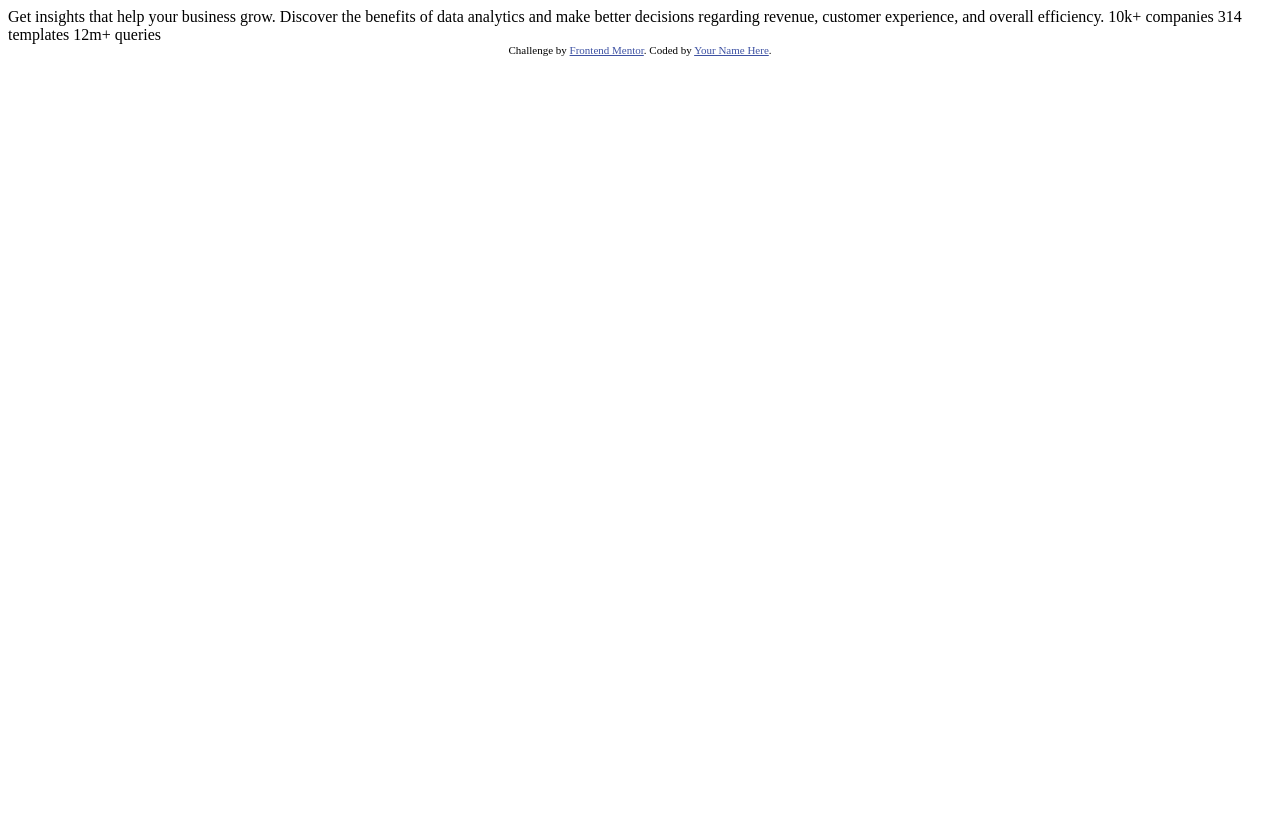
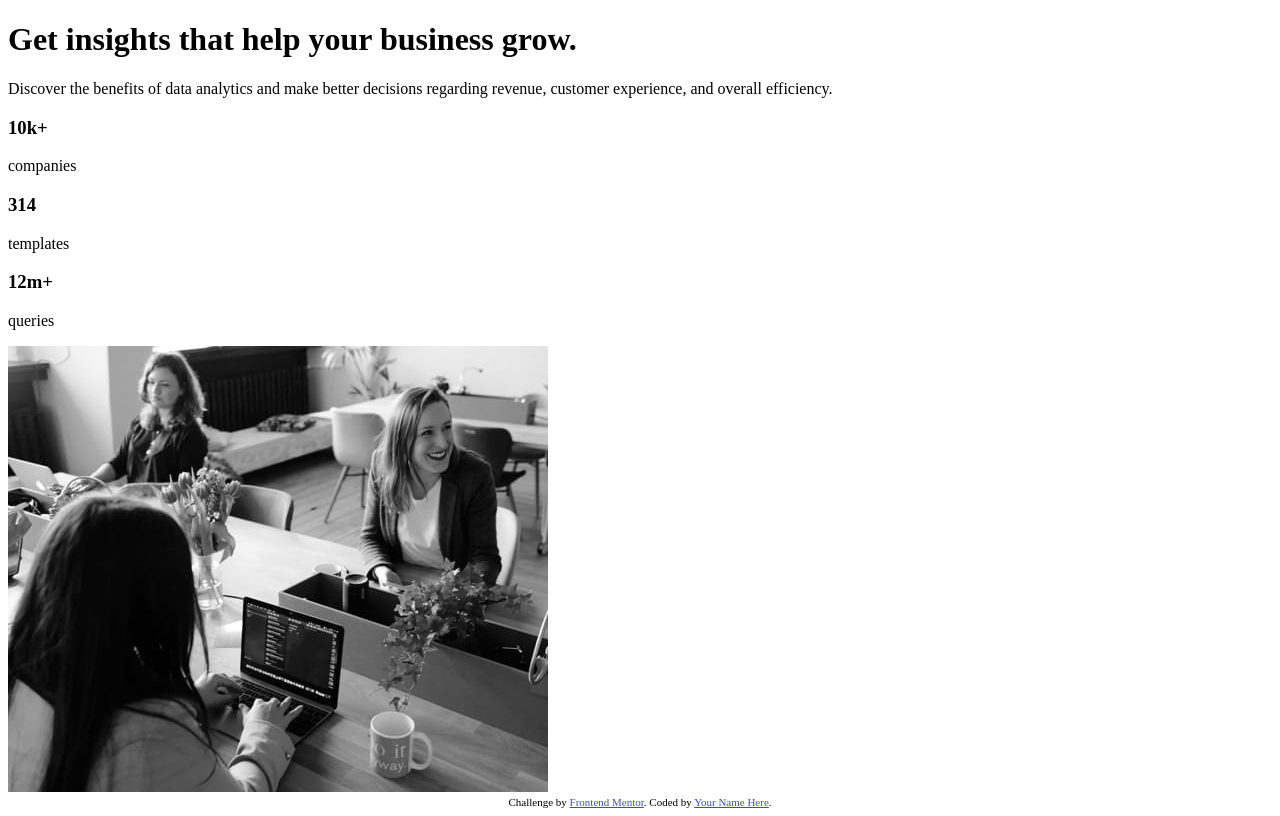
Before and after one commit to FNH99/stats-preview-card-component-main, a plain HTML site: page index.html in a window 1280 px wide. Drawn offline with Linux system fonts and the light colour scheme.

Commit message:
updated intex.html

```diff
--- a/index.html
+++ b/index.html
@@ -18,14 +18,35 @@
 <body>
 
   <main>
-    Get insights that help your business grow.
+    <div class="grid-container">
+      <div class="grid-card text">
+        <h1>Get insights that help your business grow.</h1>
 
-    Discover the benefits of data analytics and make better decisions regarding revenue, customer
-    experience, and overall efficiency.
+        <p>Discover the benefits of data analytics and make better decisions regarding revenue, customer
+          experience, and overall efficiency.</p>
 
-    10k+ companies
-    314 templates
-    12m+ queries
+        <div class="stats-container">
+          <div class="stats-card">
+            <h3>10k+</h3>
+            <p>companies</p>
+          </div>
+          <div class="stats-card">
+            <h3>314</h3>
+            <p>templates</p>
+          </div>
+          <div class="stats-card">
+            <h3>12m+</h3>
+            <p>queries</p>
+          </div>
+        </div>
+
+      </div>
+
+      <div class="grid-card img">
+        <img src="/images/image-header-desktop.jpg" alt="card image">
+      </div>
+    </div>
+
   </main>
 
 
```
